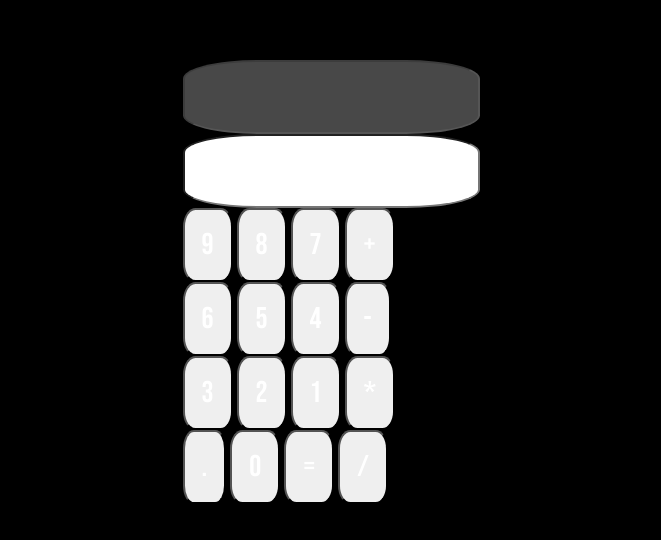
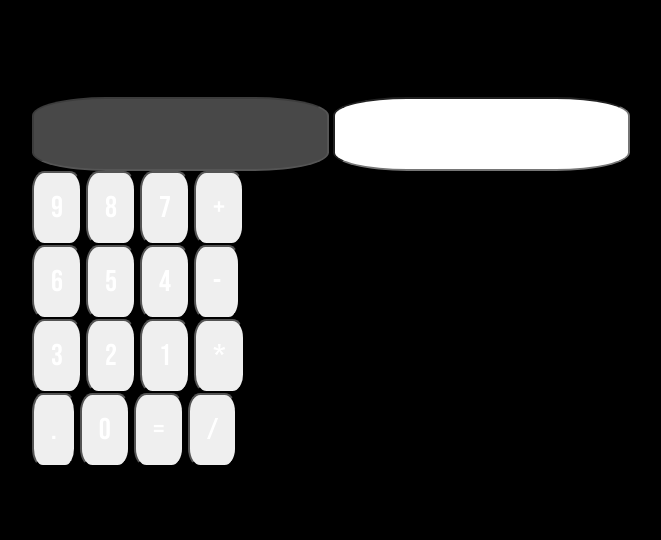
Before and after one commit to naylaprilla/calculadora, a plain HTML site: page Calculadoras/Calculadora TechLy/index.html in a window 1280 px wide. Shown: the part 126-666 px from the top of the page, without its empty margins (317-978 px from the left). Drawn offline with Linux system fonts and the light colour scheme.

Commit message:
Fix class text1 maincolor

```diff
--- a/Calculadoras/Calculadora TechLy/index.html
+++ b/Calculadoras/Calculadora TechLy/index.html
@@ -12,8 +12,8 @@
 
         <form action="" name="Calculator">
 
-            <input type="text" class="text maincolor" name="text1" disabled><br>
-            <input type="text" class="text maincolor" name="text12" value="C" onclick="location.reload()"><br>
+            <input type="text" class="text maincolor" name="text1" disabled>
+            <input type="text" class="text1 maincolor" name="text12" value="C" onclick="location.reload()"><br>
 
             <input type="button" class="num maincolor" name="btn9" value="9" onclick="displaynum(btn9.value)">
             <input type="button" class="num maincolor" name="btn8" value="8" onclick="displaynum(btn8.value)">
@@ -34,10 +34,7 @@
             <input type="button" class="num maincolor" name="btn0" value="0" onclick="displaynum(btn0.value)">
             <input type="button" class="num pur" name="eqlbtn" value="=" onclick="text1.value=eval(text1.value)">
             <input type="button" class="num ora" name="divbtn" value="/" onclick="displaynum(divbtn.value)"><br>
-
-
         </form>
-
 
     </main>
 
```
